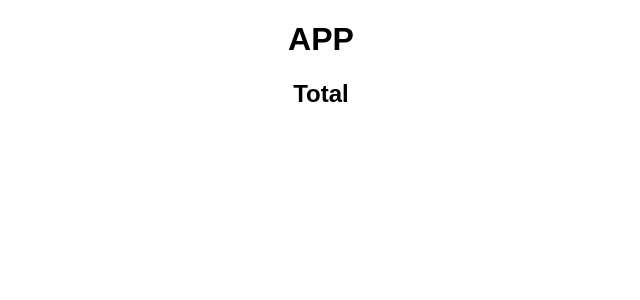
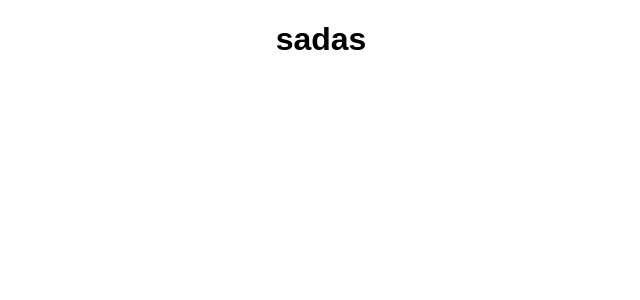
Before and after one commit to waheedchitapure/Reactjs-Practice-1, a React (Create React App) app: page / in a window 1280 px wide. Shown: the top 300 px of the page, without its empty margins (319-959 px from the left). Built offline with nearby package versions, Linux system fonts and the light colour scheme.

Commit message:
Update 12 files

```diff
--- a/src/App.js
+++ b/src/App.js
@@ -3,9 +3,7 @@ import "./styles.css";
 export default function App() {
   return (
     <div className="App">
-      <h1>APP </h1>
-
-      <h2>Total</h2>
+      <h1>sadas</h1>
     </div>
   );
 }
```
Also changed, not shown: 11 other files (tests, documents, lock files or other folders).
